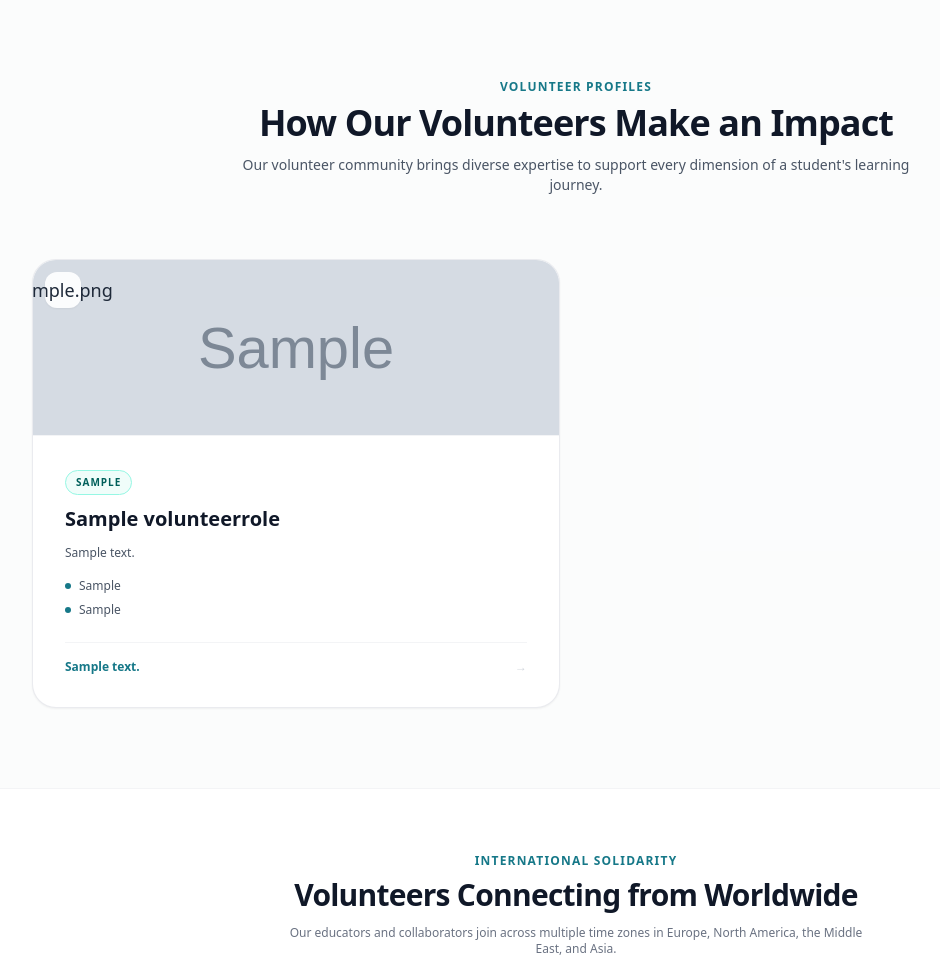
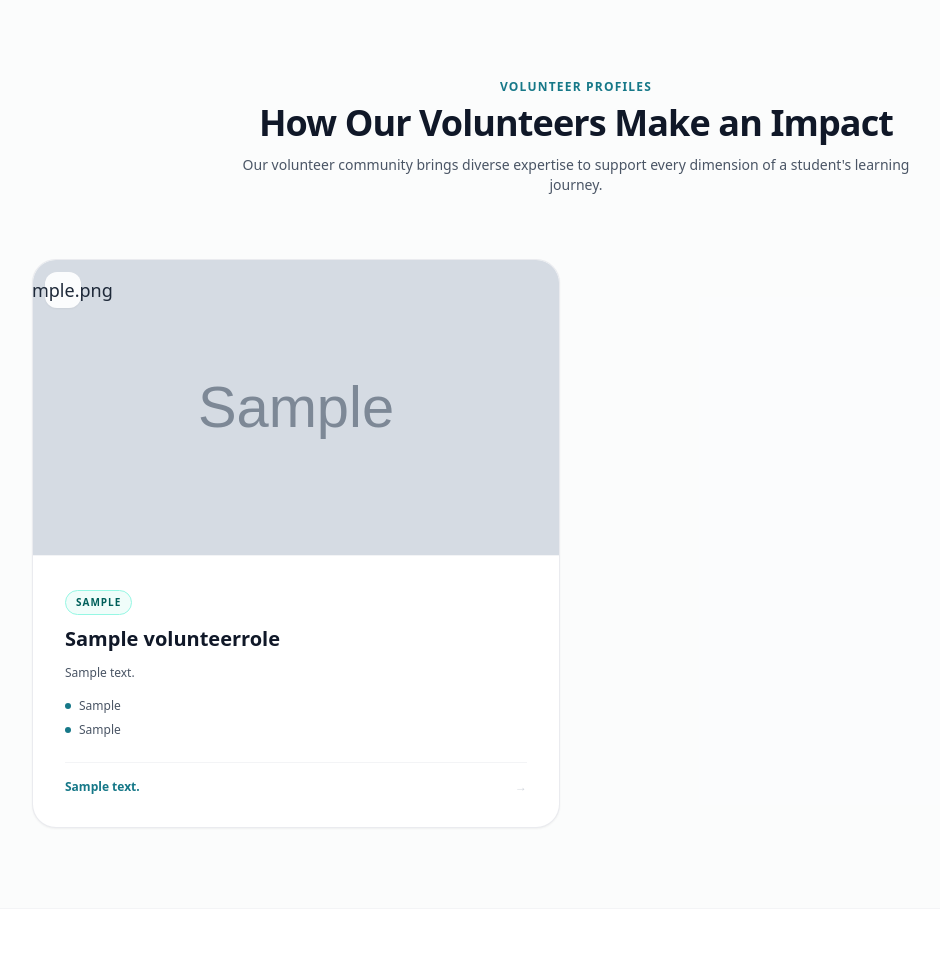
Before and after one commit to KhairullahChakir/educacion-para-ella, a Django app: page /volunteers/ in a window 1280 px wide. Shown: the part 720-1676 px from the top of the page, without its empty margins (64-1004 px from the left). Run offline with Django 5.2, Linux system fonts and the light colour scheme; tables that the repository leaves empty hold one stand-in row (values such as "Sample post"); grey boxes marked "Sample" are stand-in pictures; style sheets or scripts are compiled from the project's sources.

Commit message:
Generate and update all 4 Volunteer Role impact cards with custom professional photography

```diff
--- a/core/templates/core/volunteers.html
+++ b/core/templates/core/volunteers.html
@@ -54,9 +54,9 @@
         <div class="grid grid-cols-1 md:grid-cols-2 gap-8">
             {% for role in volunteer_roles %}
             <div class="bg-white rounded-3xl border border-gray-200/80 shadow-xs hover:border-[#167888] hover:shadow-xl transition-all flex flex-col justify-between group overflow-hidden">
-                <!-- Top Artwork Banner -->
+                <!-- Top Artwork Banner (Full 16:9 Visibility) -->
                 {% if role.image %}
-                <div class="relative w-full h-44 overflow-hidden bg-gray-50 border-b border-gray-100">
+                <div class="relative w-full aspect-video overflow-hidden bg-gray-50 border-b border-gray-100">
                     <img src="{{ role.image.url }}" alt="{{ role.title }}" class="w-full h-full object-cover group-hover:scale-105 transition-transform duration-300">
                     <div class="absolute top-3 left-3 w-9 h-9 rounded-xl bg-white/90 backdrop-blur-xs text-lg flex items-center justify-center shadow-xs">
                         {{ role.icon }}
```
Also changed, not shown: media/volunteer_role_images/role_content.jpg, media/volunteer_role_images/role_languages.jpg, media/volunteer_role_images/role_tech.jpg, media/volunteer_role_images/role_wellbeing.jpg.
